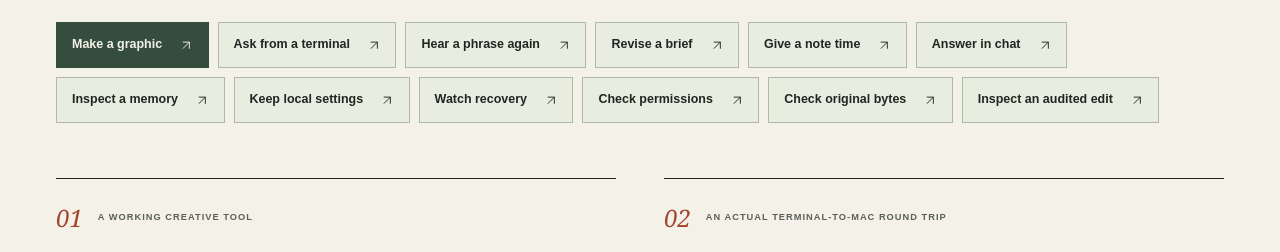
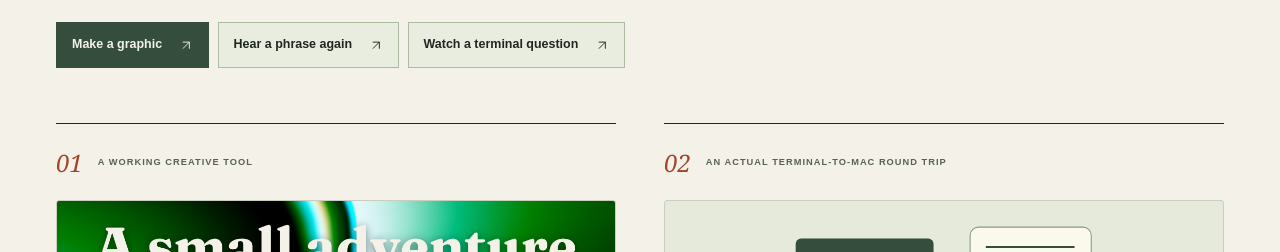
Before and after one commit to dblumenau/portfolio, an Astro site: page /labs in a window 1280 px wide. Shown: the part 496-748 px from the top of the page. Built offline with nearby package versions, Linux system fonts and the light colour scheme; Astro itself is replaced by a stand-in of ours.

Commit message:
Give visitors three clear starts and surface Conference Notes

```diff
--- a/src/data/labs.ts
+++ b/src/data/labs.ts
@@ -1,10 +1,10 @@
 export const labs = [
   { id: 'studio', quickLabel: 'Make a graphic', number: '01', label: 'A working creative tool', title: 'Make something. Take it with you.', description: 'Set some words in moving ink, choose a composition and download your own print or four-second loop.', steps: ['Set the words', 'Find a frame', 'Export'], action: 'Open the Studio Lab', detail: 'A focused adaptation of Kitforge’s real renderer. Local browser exports.' },
-  { id: 'attention', quickLabel: 'Ask from a terminal', number: '02', label: 'An actual terminal-to-Mac round trip', title: 'A Mac answer returns to the terminal.', description: 'Watch a real terminal task send a question to the Mac app, receive the selected layout and build the page you can download.', steps: ['A task waits', 'A native answer returns', 'A page is built'], action: 'Open the Attention Lab', detail: 'Actual shared Attention MCP and Mac app. Automated native choice; fictional workshop.' },
+  { id: 'attention', quickLabel: 'Watch a terminal question', number: '02', label: 'An actual terminal-to-Mac round trip', title: 'A Mac answer returns to the terminal.', description: 'Watch a real terminal task send a question to the Mac app, receive the selected layout and build the page you can download.', steps: ['A task waits', 'A native answer returns', 'A page is built'], action: 'Open the Attention Lab', detail: 'Actual shared Attention MCP and Mac app. Automated native choice; fictional workshop.' },
   { id: 'listening', quickLabel: 'Hear a phrase again', number: '03', label: 'A working listening interface', title: 'Repeat a phrase from a Danish story.', description: 'Follow a short Danish story word by word. Find a phrase, slow it down and mark a loop to hear it again.', steps: ['Listen', 'Find the phrase', 'Repeat'], action: 'Open the Listening Lab', detail: 'Actual waveform and timed text components. Original fictional story; AI-generated Cedar narration.' },
-  { id: 'branches', quickLabel: 'Revise a brief', number: '04', label: 'Preserve a creative direction', title: 'Change the brief. Keep the work.', description: 'Carry one reference through two edits. Compare preserved alternatives and replay the recorded preferred choice.', steps: ['Carry the reference', 'Explore two revisions', 'Keep the original'], action: 'Open the Branch Lab', detail: 'Actual PanelForge workflow with fictional data and fixture answers. Comparison uses an unreleased local fix.' },
-  { id: 'margin', quickLabel: 'Give a note time', number: '05', label: 'Pencil Page / A real timing policy', title: 'Useful help knows when to wait.', description: 'Follow fictional pen events through real timing decisions. See when writing earns a review and when ready feedback should wait.', steps: ['Choose a case', 'Review the writing', 'Wait to show a note'], action: 'Open the Timing Lab', detail: 'Recorded output from unmodified Swift. Synthetic writing and response events; no model or network.' },
-  { id: 'question', quickLabel: 'Answer in chat', number: '06', label: 'An actual native question', title: 'One answer. The task continues.', description: 'Watch a question pause a fictional workshop task. Replay the recorded choice and see the same task finish with that direction.', steps: ['A task asks', 'A choice returns', 'The work continues'], action: 'Open the Question Lab', detail: 'Real Claude inference and native Simulator capture. Local API shim and an unreleased answer-key correction.' },
+  { id: 'branches', quickLabel: 'Follow two branches', number: '04', label: 'Preserve a creative direction', title: 'Change the brief. Keep the work.', description: 'Carry one reference through two edits. Compare preserved alternatives and replay the recorded preferred choice.', steps: ['Carry the reference', 'Explore two revisions', 'Keep the original'], action: 'Open the Branch Lab', detail: 'Actual PanelForge workflow with fictional data and fixture answers. Comparison uses an unreleased local fix.' },
+  { id: 'margin', quickLabel: 'Replay note timing', number: '05', label: 'Pencil Page / A real timing policy', title: 'Useful help knows when to wait.', description: 'Follow fictional pen events through real timing decisions. See when writing earns a review and when ready feedback should wait.', steps: ['Choose a case', 'Review the writing', 'Wait to show a note'], action: 'Open the Timing Lab', detail: 'Recorded output from unmodified Swift. Synthetic writing and response events; no model or network.' },
+  { id: 'question', quickLabel: 'Replay a chat question', number: '06', label: 'An actual native question', title: 'One answer. The task continues.', description: 'Watch a question pause a fictional workshop task. Replay the recorded choice and see the same task finish with that direction.', steps: ['A task asks', 'A choice returns', 'The work continues'], action: 'Open the Question Lab', detail: 'Real Claude inference and native Simulator capture. Local API shim and an unreleased answer-key correction.' },
   { id: 'memory', quickLabel: 'Inspect a memory', number: '07', label: 'A reviewed graph sample', title: 'Change a connection. Keep a way back.', description: 'Choose a project, follow a relationship to its source, then practice a correction you can undo.', steps: ['Inspect', 'Set aside', 'Restore'], action: 'Open the Memory Lab', detail: 'Original project knowledge. Your edits stay in this illustration.' },
   { id: 'workbench', quickLabel: 'Keep local settings', number: '08', label: 'An actual manager run', title: 'Share a setup and keep local choices.', description: 'Two fictional machines share a useful setup. See what happens when a manual change conflicts with it, and when that change is deliberately adopted.', steps: ['Choose', 'Find the conflict', 'Adopt'], action: 'Open the Workbench Lab', detail: 'A guided replay of the real configuration manager in disposable homes.' },
   { id: 'recovery', quickLabel: 'Watch recovery', number: '09', label: 'An actual engine run', title: 'Close the screen. Find the finished answer.', description: 'Follow a controlled turn from a broken browser connection to a stored result. The client and engine have different parts of the story.', steps: ['Disconnect', 'Keep working', 'Recover'], action: 'Open the Recovery Lab', detail: 'Recorded client-disconnect recovery. The engine process keeps running.' },
--- a/src/pages/index.astro
+++ b/src/pages/index.astro
@@ -42,10 +42,13 @@ const hasAsset = (path: string) => existsSync(resolve('public', path.slice(1)));
       <Architecture />
     </section>
 
+    <aside class="wrap" aria-label="Conference Notes case study">
+      <a class="conference-home-link" href="/work/conference-notes/"><img src="/media/conference-notes-deck-theme.webp" {...imageDimensions('/media/conference-notes-deck-theme.webp')} alt="An editable theme slide generated from the fictional conference notes." loading="lazy" /><div><p class="eyebrow">Conference Notes / From the room to the follow-up</p><h3>Keep the ideas after the room empties.</h3><p>A mobile notebook, inspectable themes and an editable presentation. Walk through the real application with fictional conference data.</p><span class="text-link">Explore the conference workflow <span aria-hidden="true"><Icon name="arrow-up-right" /></span></span></div></a>
+    </aside>
+
     <section class="small-work-section wrap" aria-labelledby="small-work-title">
       <SectionHeading id="small-work-title" number="03" label="Smaller tools, real jobs" title="Sometimes the right size is small." intro="A few focused projects with a straightforward purpose. Different interfaces, the same interest in making something useful." />
       <div class="supporting-projects">{supportingProjects.map((project, index) => <article class={`supporting-project supporting-${index}`}><div class="supporting-visual"><span class="product-type">{project.status}</span>{hasAsset(project.image) ? <a href={project.image} aria-label={`View screenshot of ${project.name}`}><img src={project.image} alt={project.alt} {...imageDimensions(project.image)} loading="lazy" decoding="async" /></a> : <div class="missing-media"><p>{project.name}</p><span>Authentic product capture being prepared</span></div>}</div>{project.mediaCaption && <p class="media-caption">{project.mediaCaption}</p>}<div class="supporting-copy"><p class="eyebrow">{project.name} / {project.label}</p><h3>{project.title}</h3><p>{project.description}</p><a class="text-link" href={project.href}>{project.link} <span aria-hidden="true"><Icon name="arrow-up-right" /></span></a></div>{project.video && <VideoDemo src={project.video} poster={project.image} title={`A walk through ${project.name}`} description={project.videoDescription ?? project.description} captions={project.captions} mediaCaption={project.mediaCaption} />}{index === 0 && <><a class="text-link" href="/labs/studio/">Make your own in the Studio Lab <span aria-hidden="true"><Icon name="arrow-up-right" /></span></a><KitforgeOutput /></>}</article>)}</div>
-      <a class="conference-home-link" href="/work/conference-notes/"><img src="/media/conference-notes-deck-theme.webp" {...imageDimensions('/media/conference-notes-deck-theme.webp')} alt="An editable theme slide generated from the fictional conference notes." loading="lazy" /><div><p class="eyebrow">Conference Notes / From the room to the follow-up</p><h3>Keep the ideas after the room empties.</h3><p>A mobile notebook, inspectable themes and an editable presentation. Walk through the real application with fictional conference data.</p><span class="text-link">Explore the conference workflow <span aria-hidden="true"><Icon name="arrow-up-right" /></span></span></div></a>
       <div class="vignette-strip"><p class="eyebrow">Also on the workbench</p><div>{supportingVignettes.map((project) => <article><h3>{project.name}</h3><p>{project.description}</p><span>{project.tag}</span></article>)}</div></div>
     </section>
 
--- a/src/pages/labs/index.astro
+++ b/src/pages/labs/index.astro
@@ -2,10 +2,11 @@
 import Icon from '../../components/Icon.astro';
 import BaseLayout from '../../layouts/BaseLayout.astro';
 import { labs } from '../../data/labs';
+const recommendedLabs = ['studio', 'listening', 'attention'].map(id => labs.find(lab => lab.id === id)!);
 ---
 <BaseLayout title="Small experiments | David Blumenau" description="Make a graphic, keep a creative direction, try a graph correction or inspect actual tool and engine experiments.">
   <main id="main" class="wrap lab-index">
-    <header id="top"><a class="lab-index-back" href="/"><Icon name="arrow-left" /> Back to the portfolio</a><p class="eyebrow">Small experiments / useful consequences</p><h1>See what happens<br /><em>when you try it.</em></h1><p class="lab-index-intro">Try a creative tool, explore a memory, or follow a real experiment through to its recorded result. Each starts with a small problem.</p><nav class="lab-quick-launch" aria-label="Choose an experiment">{labs.map(lab => <a href={`/labs/${lab.id}/`}>{lab.quickLabel} <Icon name="arrow-up-right" /></a>)}</nav></header>
+    <header id="top"><a class="lab-index-back" href="/"><Icon name="arrow-left" /> Back to the portfolio</a><p class="eyebrow">Small experiments / useful consequences</p><h1>See what happens<br /><em>when you try it.</em></h1><p class="lab-index-intro">Try a creative tool, explore a memory, or follow a real experiment through to its recorded result. Each starts with a small problem.</p><nav class="lab-quick-launch" aria-label="Start with an experiment">{recommendedLabs.map(lab => <a href={`/labs/${lab.id}/`}>{lab.quickLabel} <Icon name="arrow-up-right" /></a>)}</nav></header>
     <div class="lab-collection">{labs.map(lab => <article class={`lab-card lab-card-${lab.id}`}><div class="lab-card-top"><span>{lab.number}</span><p class="eyebrow">{lab.label}</p></div><div class="lab-card-illustration" aria-hidden="true">
       {lab.id === 'studio' && <img src="/media/studio/sample-print.png" width="1080" height="1080" alt="" loading="lazy" />}
       {lab.id === 'listening' && <svg viewBox="0 0 320 180"><rect x="24" y="26" width="272" height="128" rx="5" fill="#fbf8ec" stroke="#879c7d"/><rect x="101" y="42" width="87" height="29" rx="3" fill="#d9ee8b"/><text x="160" y="62" text-anchor="middle" fill="#344d3d" font-size="16" font-family="sans-serif">En lille historie.</text><path d="M40 110h12m4-5v10m6-18v26m6-19v12m6-25v38m6-28v18m6-35v52m6-33v14m6-26v38m6-23v8m6-22v36m6-24v12m6-20v28m6-19v10m6-8v6m6-14v22m6-28v34m6-23v12m6-30v48m6-36v24m6-18v12m6-25v38m6-27v16m6-33v50m6-36v22m6-16v10m6-6v4m6-17v30m6-23v16m6-12v8m6-14v20m6-16v12m6-8v4m6-6v8m5-4h12" stroke="#344d3d" stroke-width="2"/><path d="M105 82v57m82-57v57" stroke="#a2452d" stroke-width="2"/></svg>}
```
